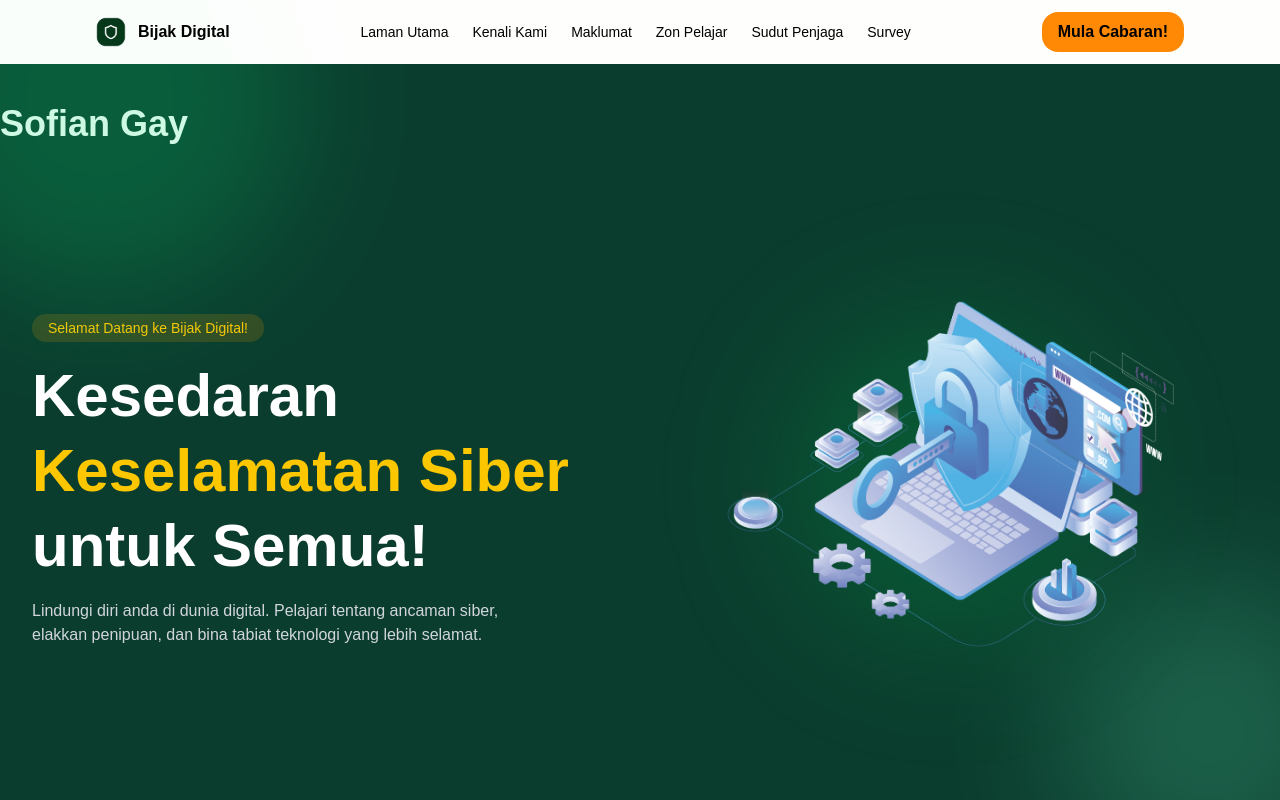
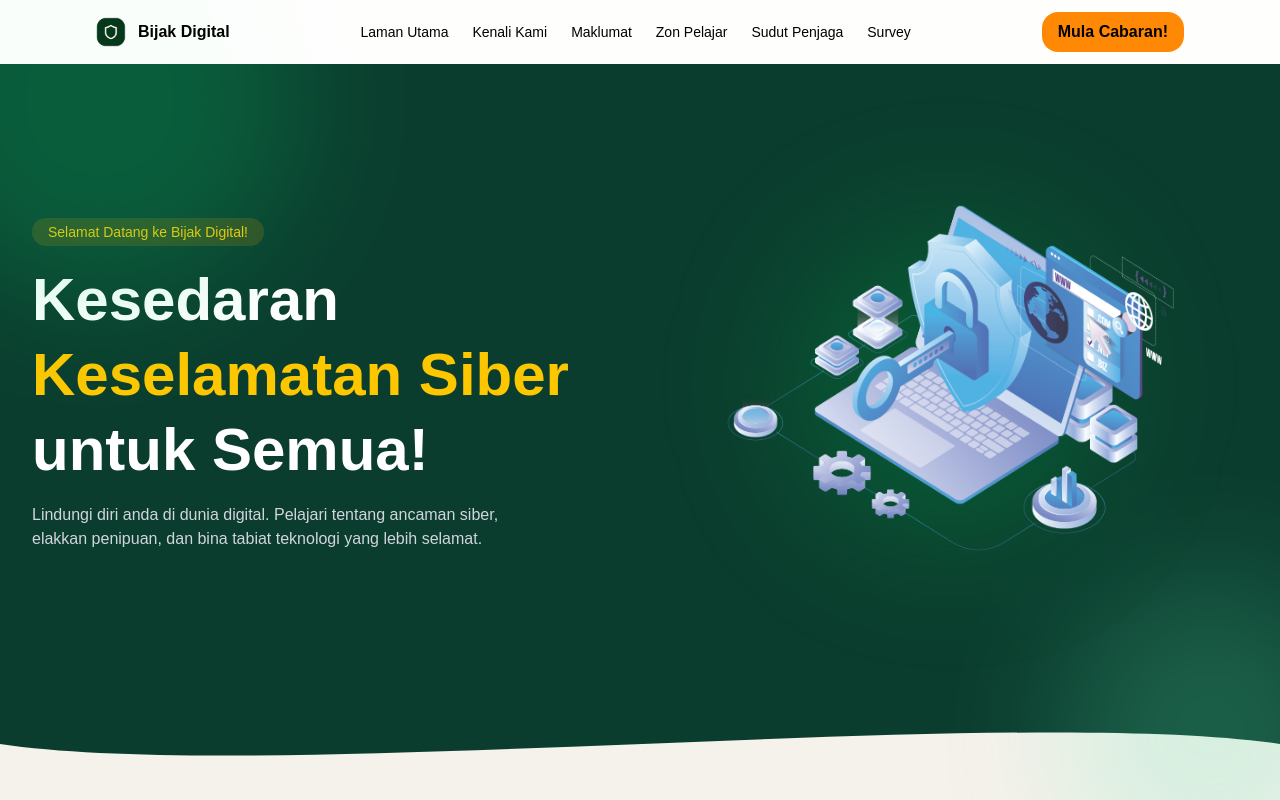
Before and after one commit to AsanAus/cyber-safety-website, a Next.js app in the folder cyber-safety-website/: page / in a window 1280 px wide. Shown: the top 800 px of the page. Built offline with nearby package versions, Linux system fonts and the light colour scheme.

Commit message:
remove line pian test

```diff
--- a/cyber-safety-website/app/page.tsx
+++ b/cyber-safety-website/app/page.tsx
@@ -8,8 +8,6 @@ export default function Home() {
       {/* Glow Effect */}
       <div className="absolute w-100 h-100 bg-green-400 opacity-20 blur-3xl rounded-full -top-25 -left-25" />
       <div className="absolute w-75 h-75 bg-emerald-300 opacity-20 blur-3xl rounded-full -bottom-20 -right-20" />
-
-      <h1 className="text-4xl font-bold mb-4 center"> <br></br>Sofian Gay</h1>
 
       <Welcome />
 
```
